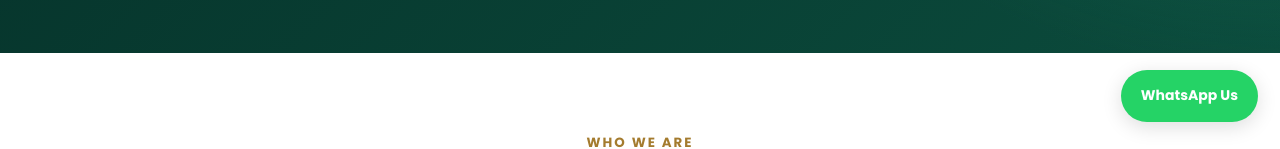
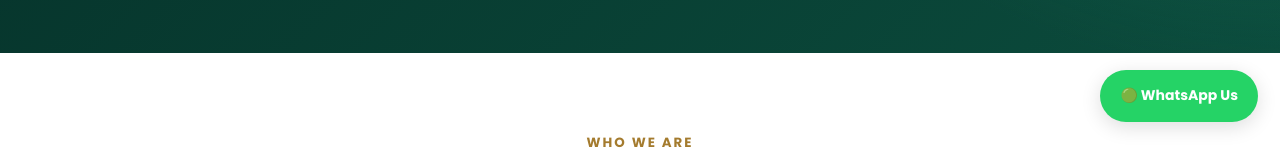
Before and after one commit to MOHAMEDARSHAD1314/ABAQER-ACADEMY, a plain HTML site: page index.html in a window 1280 px wide. Shown: the part 656-805 px from the top of the page. Drawn offline with Linux system fonts and the light colour scheme.

Commit message:
Update index.html

```diff
--- a/index.html
+++ b/index.html
@@ -823,7 +823,7 @@
     target="_blank"
     rel="noopener"
   >
-    WhatsApp Us
+     <span aria-hidden="true">🟢</span> WhatsApp Us
   </a>
 
 </body>
```
